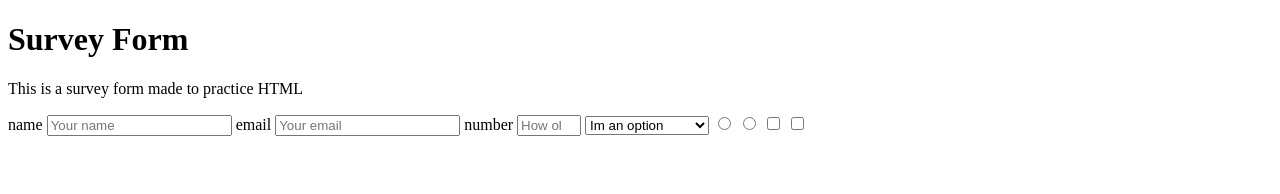
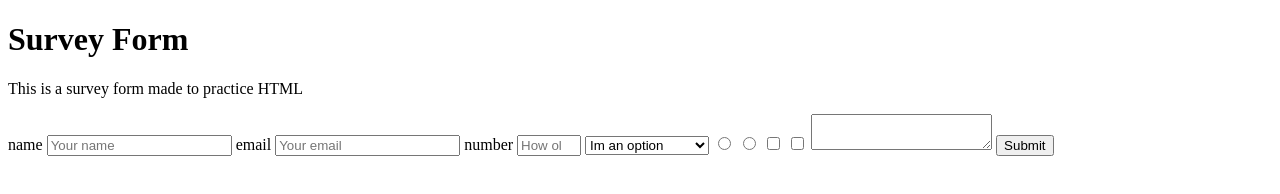
Before and after one commit to Leo-LPaz/Carlos-Leonardo-Survey-Form, a plain HTML site: page index.html in a window 1280 px wide. Drawn offline with Linux system fonts and the light colour scheme.

Commit message:
Update index.html

```diff
--- a/index.html
+++ b/index.html
@@ -26,7 +26,8 @@
     <input type="radio" name="recommend" value="false">
     <input type="checkbox" value="true">
     <input type="checkbox" value="false">
-
+    <textarea> </textarea>
+    <button type="button">Submit</button>
   </form>
 
   <script src="js/index.js"></script>
```
